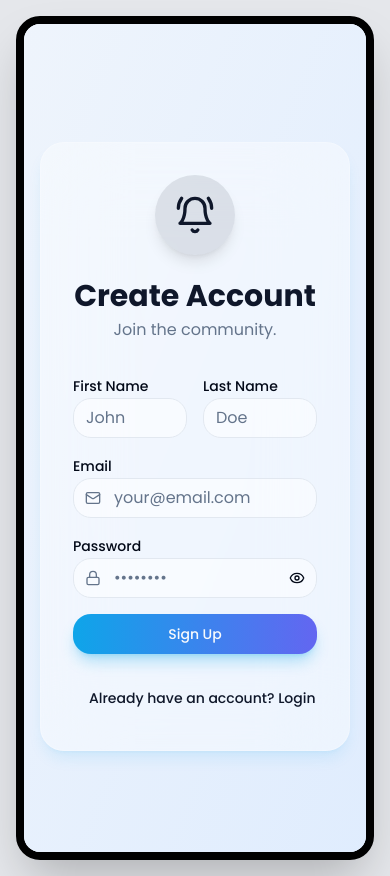
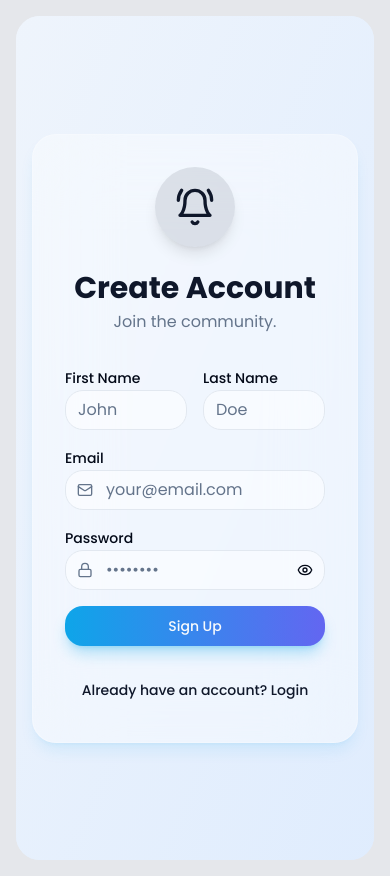
Before and after one commit to lop69/BELL_SYSTEM_V2, a React (Vite) app: page /signup in a window 390 px wide. Built offline with nearby package versions, Linux system fonts and the light colour scheme.

Commit message:
[dyad] Removing the mobile phone border - wrote 1 file(s)

```diff
--- a/src/App.tsx
+++ b/src/App.tsx
@@ -20,7 +20,7 @@ const queryClient = new QueryClient();
 
 const App = () => (
   <div className="w-full h-full bg-gray-200 dark:bg-gray-900 flex items-center justify-center p-4">
-    <div className="w-full max-w-sm h-full max-h-[844px] main-gradient rounded-3xl border-8 border-black shadow-2xl overflow-hidden relative">
+    <div className="w-full max-w-sm h-full max-h-[844px] main-gradient rounded-3xl overflow-hidden relative">
       <QueryClientProvider client={queryClient}>
         <TooltipProvider>
           <ThemeProvider attribute="class" defaultTheme="light">
```
